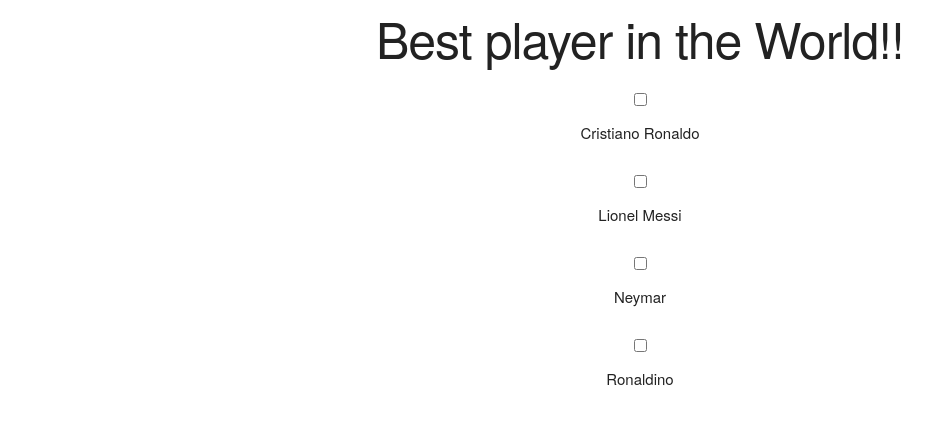
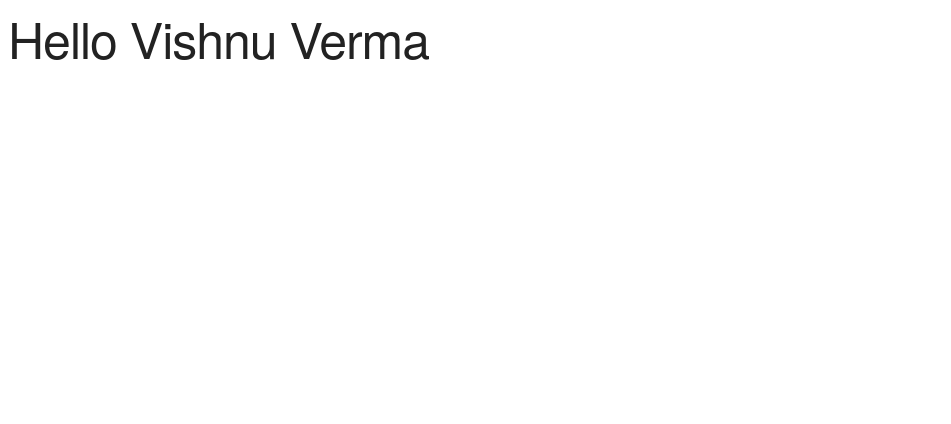
Before and after one commit to vermad843/React-Concepts, a React (Create React App) app: page / in a window 1280 px wide. Shown: the top 424 px of the page, without its empty margins (0-951 px from the left). Built offline with nearby package versions, Linux system fonts and the light colour scheme.

Commit message:
for accessing Js inside the react we have to {js}

```diff
--- a/src/App.js
+++ b/src/App.js
@@ -2,17 +2,11 @@ import React from 'react';
 import './App.css';
 
 function App() {
+  const firstName = "Vishnu"
+  const lastName = "Verma"
   return (
-    <div className = "player">
-      <h1>Best player in the World!!</h1>
-      <input type = "checkbox" />
-      <p>Cristiano Ronaldo</p>
-      <input type = "checkbox" />
-      <p>Lionel Messi</p>
-      <input type = "checkbox" />
-      <p>Neymar </p>
-      <input type = "checkbox" />
-      <p>Ronaldino</p>
+    <div>
+       <h1>Hello {firstName + ' ' + lastName} </h1>
     </div>
   );
 }
```
